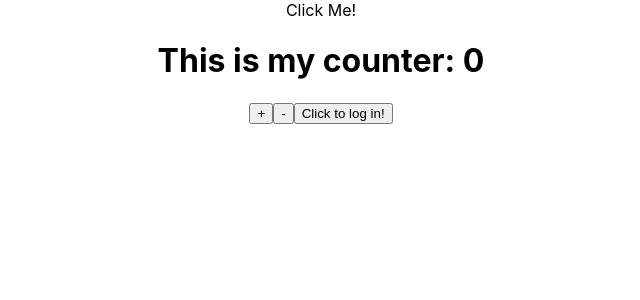
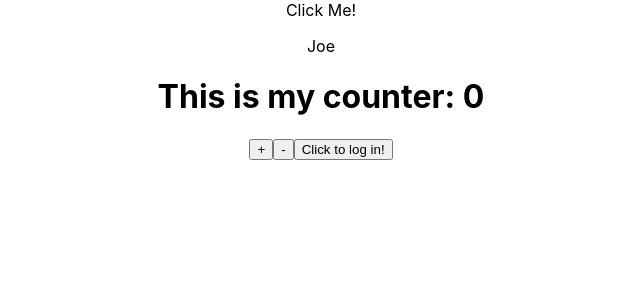
Before and after one commit to iremkenar/React-Redux-Saga-Project, a React (Create React App) app: page / in a window 1280 px wide. Shown: the top 300 px of the page, without its empty margins (319-959 px from the left). Built offline with nearby package versions, Linux system fonts and the light colour scheme.

Commit message:
Added user to state and installed reselect

```diff
--- a/src/pages/home/index.js
+++ b/src/pages/home/index.js
@@ -10,15 +10,17 @@ import { userActions } from "../../shared/store/actions/user.action";
 const HomePage = () => {
   const counter = useSelector((state) => state.counter);
   const isLogged = useSelector((state) => state.isLogged);
+  const userData = useSelector((state) => state.user.data);
   const dispatch = useDispatch();
 
   const loadUser = () => {
-    dispatch(userActions.loadUserAction(1));
+    dispatch(userActions.loadUserAction());
   };
 
   return (
     <div>
       <div onClick={loadUser}>Click Me!</div>
+      <p>{userData.name}</p>
       <h1>This is my counter: {counter}</h1>
       <button onClick={() => dispatch(increment())}>+</button>
       <button onClick={() => dispatch(decrement())}>-</button>
--- a/src/shared/store/reducers/index.js
+++ b/src/shared/store/reducers/index.js
@@ -1,10 +1,12 @@
 import counterReducer from "./counter.reducer";
 import loggedReducer from "./isLogged.reducer";
+import userReducer from "./user.reducer";
 import { combineReducers } from "redux";
 
 const rootReducer = combineReducers({
   counter: counterReducer,
   isLogged: loggedReducer,
+  user: userReducer,
 });
 
 export default rootReducer;
```
